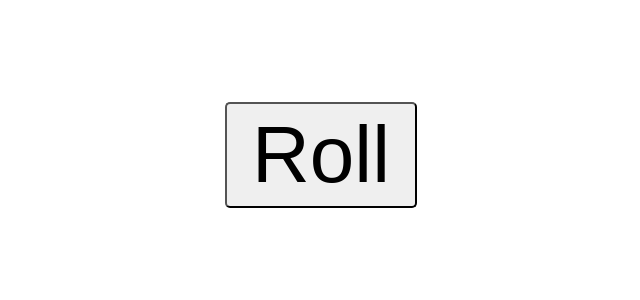
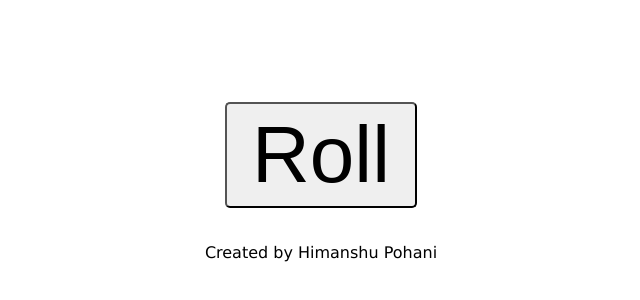
Before and after one commit to HimanshuPohani/Random-Number-Generator, a plain HTML site: page index.html in a window 1280 px wide. Shown: the part 218-518 px from the top of the page, without its empty margins (319-959 px from the left). Drawn offline with Linux system fonts and the light colour scheme.

Commit message:
Update index.html

```diff
--- a/index.html
+++ b/index.html
@@ -9,6 +9,7 @@
     <button id="myButton">Roll</button><br>
     <br>
     <label id="myLabel"></label>
+    <p>Created by Himanshu Pohani</p>
 
 
 
```
